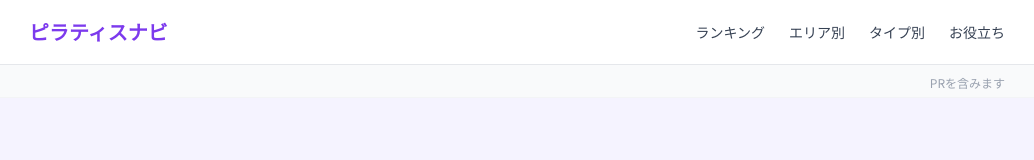
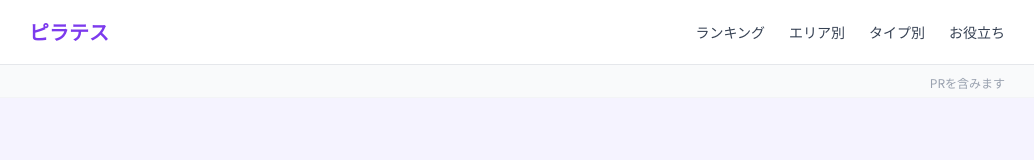
Before and after one commit to webmaster0818/pilates-navi, a Next.js app: page / in a window 1280 px wide. Shown: the top 160 px of the page, without its empty margins (123-1157 px from the left). Built offline with nearby package versions, Linux system fonts and the light colour scheme.

Commit message:
feat: サイト名変更 ピラティスナビ→ピラテス

```diff
--- a/app/layout.tsx
+++ b/app/layout.tsx
@@ -14,8 +14,8 @@ const notoSansJP = Noto_Sans_JP({
 
 export const metadata: Metadata = {
   title: {
-    default: "ピラティスナビ｜おすすめピラティススタジオ比較・ランキング",
-    template: "%s｜ピラティスナビ",
+    default: "ピラテス｜おすすめピラティススタジオ比較・ランキング",
+    template: "%s｜ピラテス",
   },
   description:
     "ピラティススタジオ15社を徹底比較。料金・口コミ・特徴からあなたにぴったりのスタジオが見つかります。zen place pilates、ピラティスK、CLUB PILATESなど人気スタジオを厳選紹介。",
@@ -23,7 +23,7 @@ export const metadata: Metadata = {
   openGraph: {
     type: "website",
     locale: "ja_JP",
-    siteName: "ピラティスナビ",
+    siteName: "ピラテス",
   },
   other: {
     "Cache-Control": "no-cache, no-store, must-revalidate",
@@ -56,7 +56,7 @@ export default function RootLayout({
         <header className="sticky top-0 z-50 bg-white border-b border-gray-200">
           <div className="max-w-5xl mx-auto px-4 sm:px-6 flex items-center justify-between h-16">
             <Link href="/" className="flex items-center gap-2">
-              <span className="text-xl font-bold text-[#7C3AED]">ピラティスナビ</span>
+              <span className="text-xl font-bold text-[#7C3AED]">ピラテス</span>
             </Link>
             <nav className="hidden md:flex items-center gap-6">
               {navLinks.map((link) => (
@@ -88,7 +88,7 @@ export default function RootLayout({
           <div className="max-w-5xl mx-auto px-4 sm:px-6 py-12">
             <div className="grid grid-cols-1 md:grid-cols-3 gap-8">
               <div>
-                <span className="text-lg font-bold text-white">ピラティスナビ</span>
+                <span className="text-lg font-bold text-white">ピラテス</span>
                 <p className="mt-2 text-sm text-gray-400">
                   あなたに合ったピラティススタジオが見つかる比較サイト
                 </p>
@@ -112,7 +112,7 @@ export default function RootLayout({
               </div>
             </div>
             <div className="mt-8 pt-8 border-t border-gray-700 text-center text-xs text-gray-500">
-              &copy; 2024 ピラティスナビ All Rights Reserved.
+              &copy; 2024 ピラテス All Rights Reserved.
             </div>
           </div>
         </footer>
```
